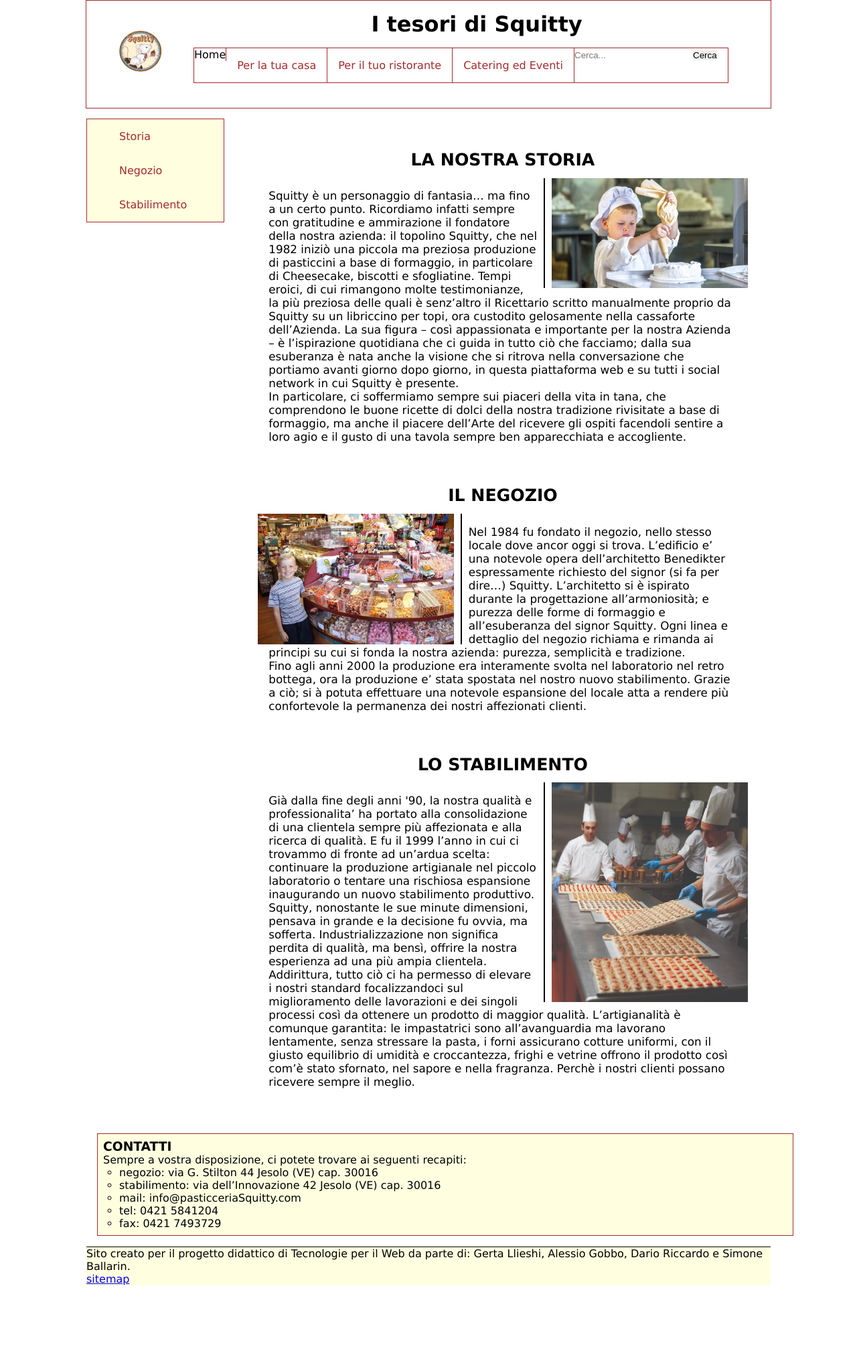
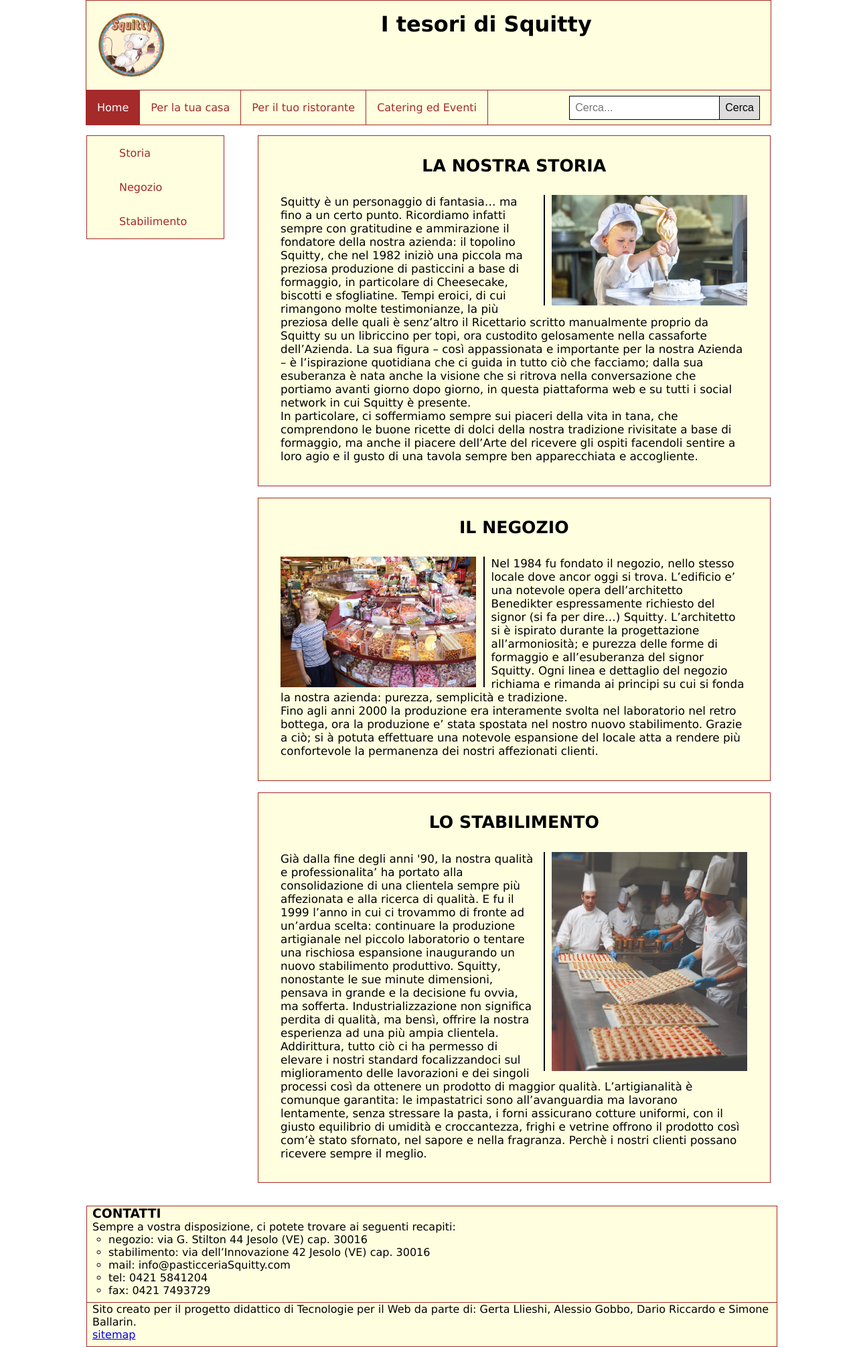
Before and after one commit to sballari/TecWeb, a PHP site: page /php/file/home.php in a window 1280 px wide. Shown: the whole page at 67% size. Before the commit the page ends 1919 px from the top, so only its background shows below. Run offline with PHP 8.4, Linux system fonts and the light colour scheme.

Commit message:
update css

```diff
--- a/Src/css/print.css
+++ b/Src/css/print.css
@@ -1,3 +1,11 @@
+html {
+  font-family: "Times New Roman",
+  Times, serif;
+  font-size:12pt;
+
+}
+
+
 header nav, footer,form, #internalNavBar, #menu {
 display: none;
 }
--- a/Src/css/stile.css
+++ b/Src/css/stile.css
@@ -2,66 +2,101 @@
     margin: 0;
     padding: 0;
     border: 0;
-
 }
 html, body{
 max-width: 1024px;
 margin: auto;
 font-family: Verdana, Arial, Helvetica, sans-serif;
 font-size: 100%;
-
 }
 body{
   border: 1px solid brown;
 }
+
+#header{
+  overflow: hidden;
+  width: 100%;
+  background-color: lightyellow;
+}
+#header h1{
+  width: 80%;
+  float: right;
+}
+
 #logo {
 	overflow: hidden;
-	max-height: 8em;
+  width: 10%;
   padding: 1em;
-	max-width: 20%;
 	float: left;
 }
 
 #menu {
 	overflow: hidden;
-	width: 78%;
-  	border:1px solid brown;
+  width: 100%;
+  float: left;
+  border-top: 1px solid brown;
+	}
 
-	}
-#header{
-  overflow: hidden;
-  width: 100%;
+
+#menu .search-container {
+    float: right;
+    padding-top: 0.5em;
+    padding-bottom: 0.5;
 }
 
+
+#search {
+    padding: 0.5em;
+    font-size: 1em;
+    border: black solid 1px;
+    border-right:none;
+    margin-left: 1em;
+}
+
+#menu .search-container button {
+    float: right;
+    padding: 0.5em;
+    margin-right: 1em;
+    background: #ddd;
+    font-size: 1em;
+    border: black solid 1px;
+    cursor: pointer;
+}
+
+#menu .search-container button:hover {
+  background: #ccc;
+}
+
+#menu .active{
+  background-color: brown;
+  color: white;
+}
+
+#menu ul {
+	list-style-type: none;
+	overflow: none;
+}
+#menu li {
+	float:left;
+  display: block;
+  text-align: center;
+  border-right: 1px solid brown;
+}
 #menu li a {
 	display: block;
 	padding:1em;
 	color: brown;
-  text-align: center;
 	text-decoration: none;
 }
-#menu .active{
+#menu li span{
+	display: block;
   background-color: brown;
   color: white;
-}
-#menu li {
-	float:left;
-  border-right: 1px solid brown;
-}
-#menu li:last-child {
-    border-right: none;
-}
-#menu ul {
-	list-style-type: none;
-	overflow: hidden;
-
+  padding:1em;
 }
 
 #menu li a:hover {
-
   background-color:antiquewhite;
-
-
 }
 
 
@@ -75,15 +110,16 @@ body{
 	float: left;
 	font-size: 1.05em;
   margin-top: 1em;
-  padding:1em;
+  padding:0em 0em 1em 1em;
   float: right;
   width: 75%;
 }
 
 #contatti {
 	float: left;
-  margin: 1em;
-  padding:0.5em;
+  /* margin: 1em; */
+  padding-left:0.5em;
+  padding-bottom: 0.5em;
   border: solid 1px brown;
 
 	background-color: lightyellow;
@@ -97,33 +133,24 @@ body{
 }
 
 #footer {
-
 	float: left;
 	background-color: lightyellow;
   width: 100%;
+  padding-left: 0.5em;
+  padding-bottom: 0.5em;
 }
 #footer{
-  border-top: 1px solid;
-}
-
-#menu input[type=text] {
-	box-sizing: border-box;
-	border: 1px solid brown;
-	border-radius: 4px;
-	padding: 1px;
-	line-height:46px;
-	vertical-align: center;
-	display:block;
-	overflow: hidden;
-}
-
-#menu input[type=text]:focus {
-    background-color: lightblue;
+  border-left: 1px solid brown;
+  border-right: 1px solid brown;
+  border-bottom: 1px solid brown;
 }
 
 .contentElement {
 	padding: 1em;
 	overflow: hidden;
+  background-color: lightyellow;
+  border: 1px brown solid;
+  margin-bottom: 1em;
 
 }
 
@@ -141,10 +168,11 @@ body{
 }
 
 
+
 .contentElement.Left img {
 	float: left;
 	padding-right:  0.6em;
-	margin-right: 0.6em;
+  margin: 1em 0.6em 0em 1em;
 	border-right: 2px solid black;
 
 }
@@ -153,10 +181,19 @@ body{
 	float: right;
 	padding-left: 0.6em;
 	border-left: 2px solid black;
-	margin-left: 0.6em;
+	margin: 1em 1em 0em 0.6em;
 }
+
+
+.aiuti{
+  position:absolute;
+  position:absolute;
+  height:0;
+  overflow:hidden;
+}
+
 #internalNavBar  {
-  margin-top: 1em;
+  margin: 1em 0em 0em 0em;
   width: 20%;
   border: 1px solid brown;
   float:left;
--- a/Src/php/file/casa.php
+++ b/Src/php/file/casa.php
@@ -29,7 +29,7 @@
             <li><a href="#LoginForm">Login</a></li>
             <li><a href="#info">Info</a></li>
             <li><a href="#productlist">Prodotti ordinabili</a></li>
-            <li><a>varie ed eventuali</a></li>
+
         </ul>
     </div>
     <div id="content">
```
Also changed, not shown: Src/php/file/CommonHtmlElement.php (+10 -35 lines), Src/img/logo.png.
